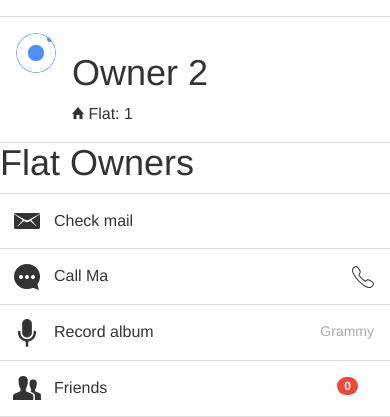
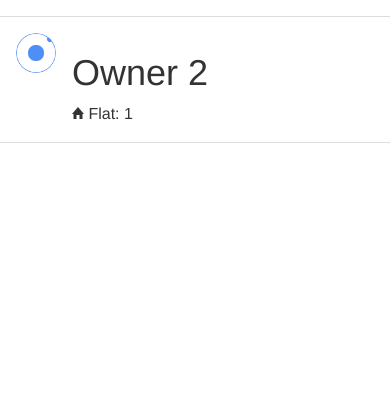
Before and after one commit to Mahendrarrao/Flat-App, a website: page www/index.html in a window 390 px wide. Shown: the part 740-1157 px from the top of the page. After the commit the page ends 883 px from the top, so only its background shows below. Drawn offline with nearby package versions, Linux system fonts and the light colour scheme; files that its build step writes are made by us from their sources; files whose address does not match are found by name.

Commit message:
Single List
Changed the original design from two side menus to a single list

```diff
--- a/www/index.html
+++ b/www/index.html
@@ -83,44 +83,6 @@
       </ion-content>
     </ion-side-menu-content>
 
-    <!-- Left menu -->
-    <ion-side-menu side="right">
-      <ion-header-bar class="bar-dark">
-        <h1 class="title">Flat Owners</h1>
-      </ion-header-bar>
-    </ion-side-menu>
-      <ion-content>
-      <div class="list">
-
-  <a class="item item-icon-left" href="#">
-    <i class="icon ion-email"></i>
-    Check mail
-  </a>
-
-  <a class="item item-icon-left item-icon-right" href="#">
-    <i class="icon ion-chatbubble-working"></i>
-    Call Ma
-    <i class="icon ion-ios-telephone-outline"></i>
-  </a>
-
-  <a class="item item-icon-left" href="#">
-    <i class="icon ion-mic-a"></i>
-    Record album
-    <span class="item-note">
-      Grammy
-    </span>
-  </a>
-
-  <a class="item item-icon-left" href="#">
-    <i class="icon ion-person-stalker"></i>
-    Friends
-    <span class="badge badge-assertive">0</span>
-  </a>
-
-</div>
-</ion-content>
-  </ion-side-menus>
-
 
 </div>
 <!-- Modal 1 -->
```
